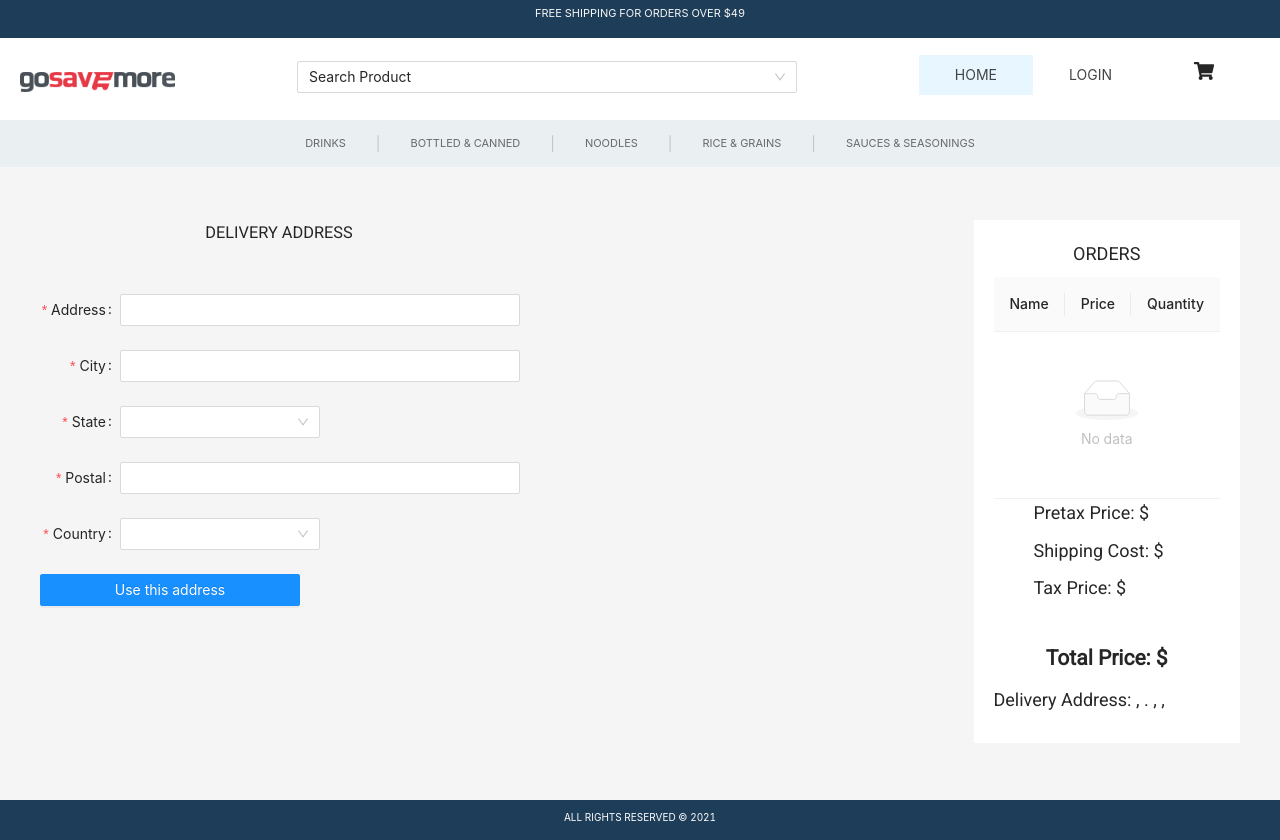
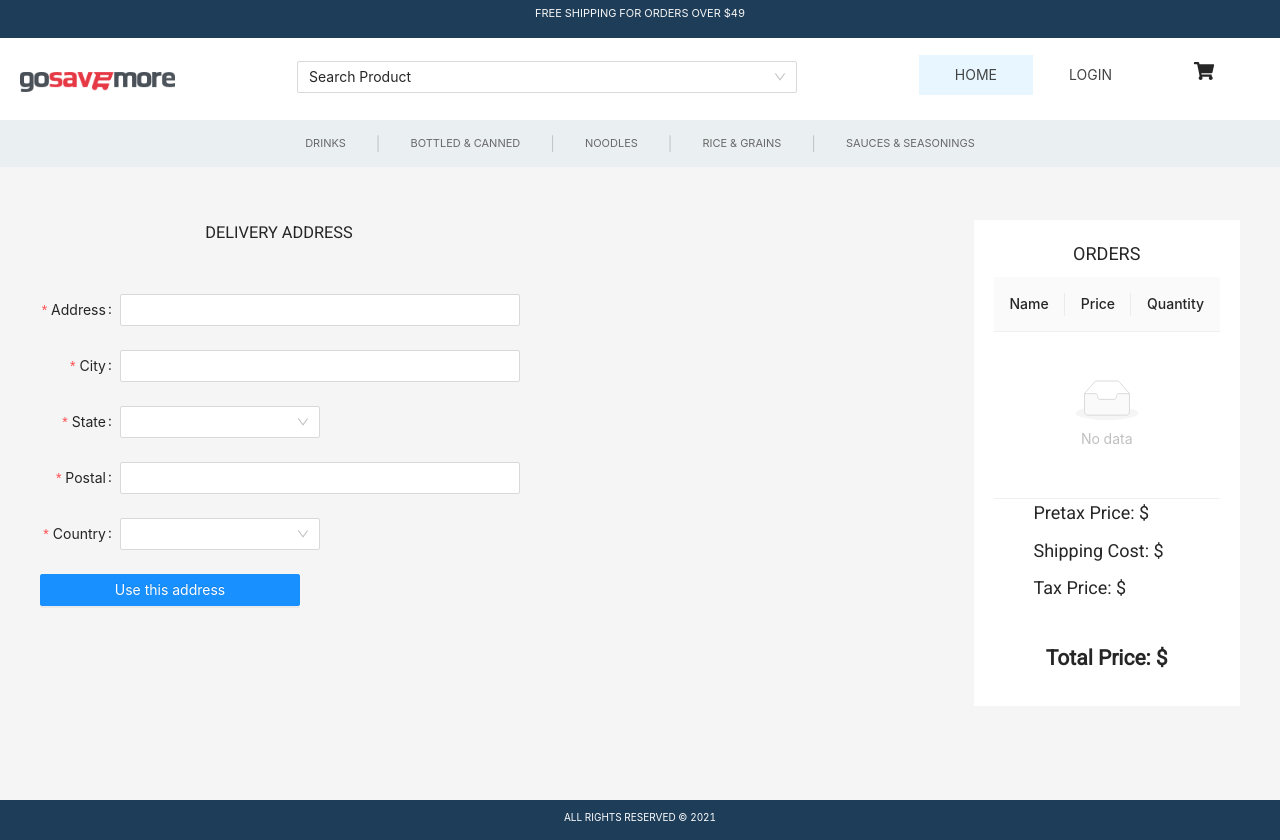
Before and after one commit to gosavemore-com/gosavemore-fe, a React (Create React App) app: page /shipping in a window 1280 px wide. Built offline with nearby package versions, Linux system fonts and the light colour scheme; sample sign-in values are in the browser's storage.

Commit message:
added styling changes and modification of props in tableOrder component

```diff
--- a/src/components/TableOrder.jsx
+++ b/src/components/TableOrder.jsx
@@ -43,9 +43,11 @@ const TableOrder = ({ tableData, prices, location }) => {
         <h2>Total Price: ${totalPrice}</h2>
       </div>
       <div className="orders-list-location">
-        <h3>
-          Delivery Address: {address}, {city}. {state}, {postal}, {country}
-        </h3>
+        {location !== "" && (
+          <h3>
+            Delivery Address: {address}, {city}. {state}, {postal}, {country}
+          </h3>
+        )}
       </div>
     </div>
   );
```
Also changed, not shown: 1 other file (tests, documents, lock files or other folders).
